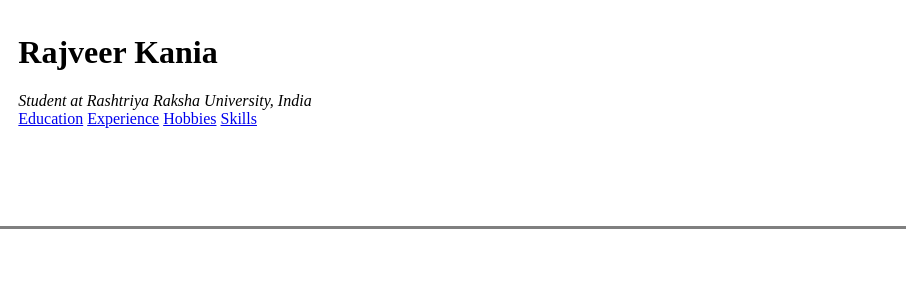
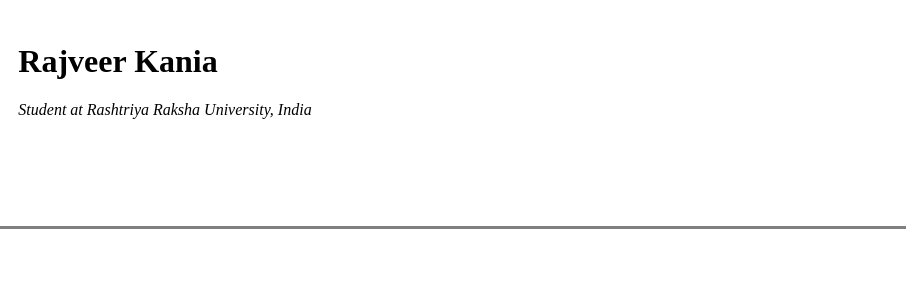
Before and after one commit to rajveerkania/CV, a plain HTML site: page index.html in a window 1280 px wide. Shown: the part 86-371 px from the top of the page, 366-1280 px from the left. Drawn offline with Linux system fonts and the light colour scheme.

Commit message:
Update index.html

```diff
--- a/index.html
+++ b/index.html
@@ -17,11 +17,6 @@
                 </td>
                 <td>
                     <h1> Rajveer Kania</h1><em>Student at Rashtriya Raksha University, India</em>
-                    <br>
-                    <a href="#here1">Education</a>
-                    <a href="#here2">Experience</a>
-                    <a href="#here3">Hobbies</a>
-                    <a href="#here4">Skills</a>
                 </td>
             </tr>
         </table>
```
